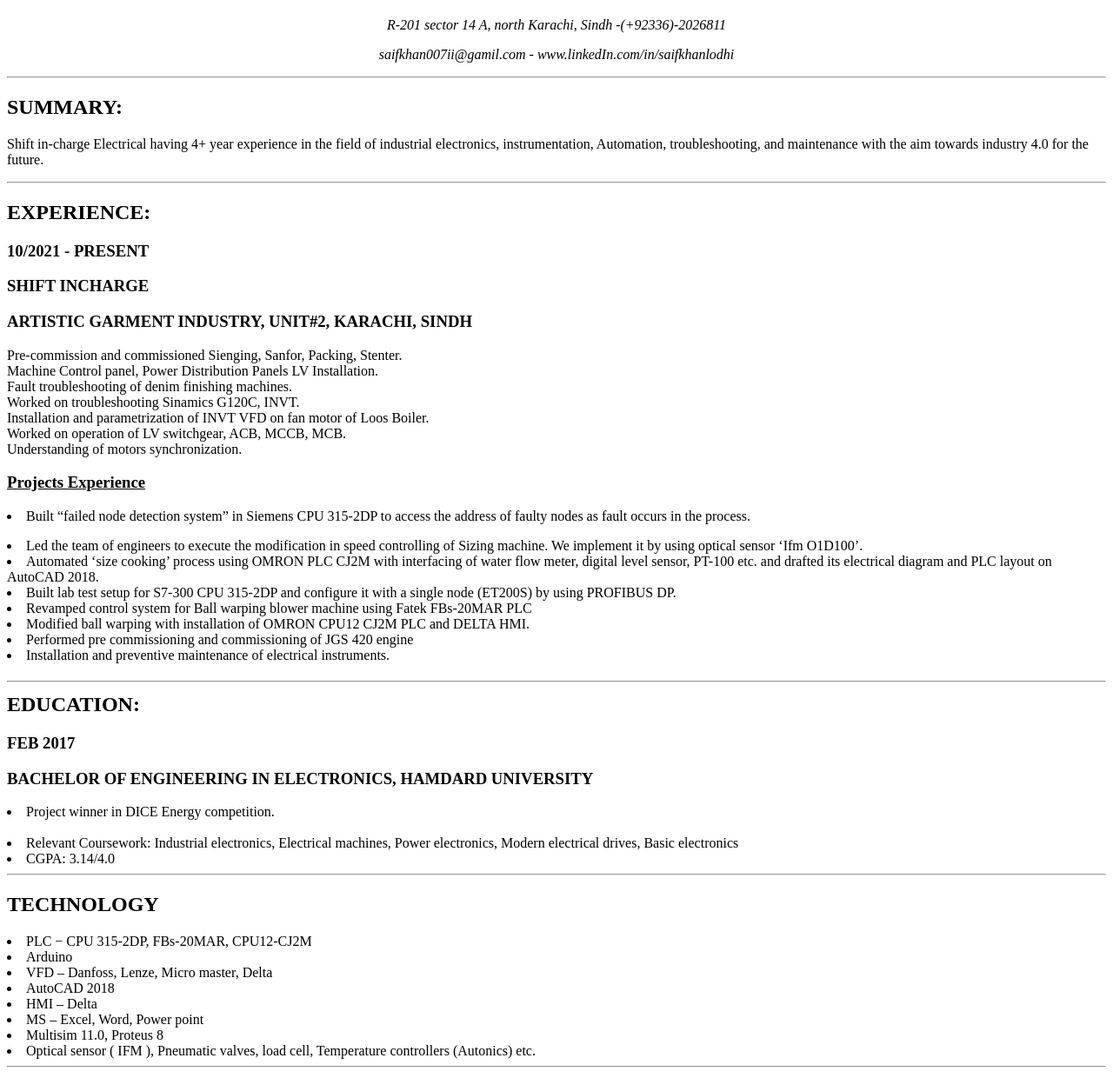
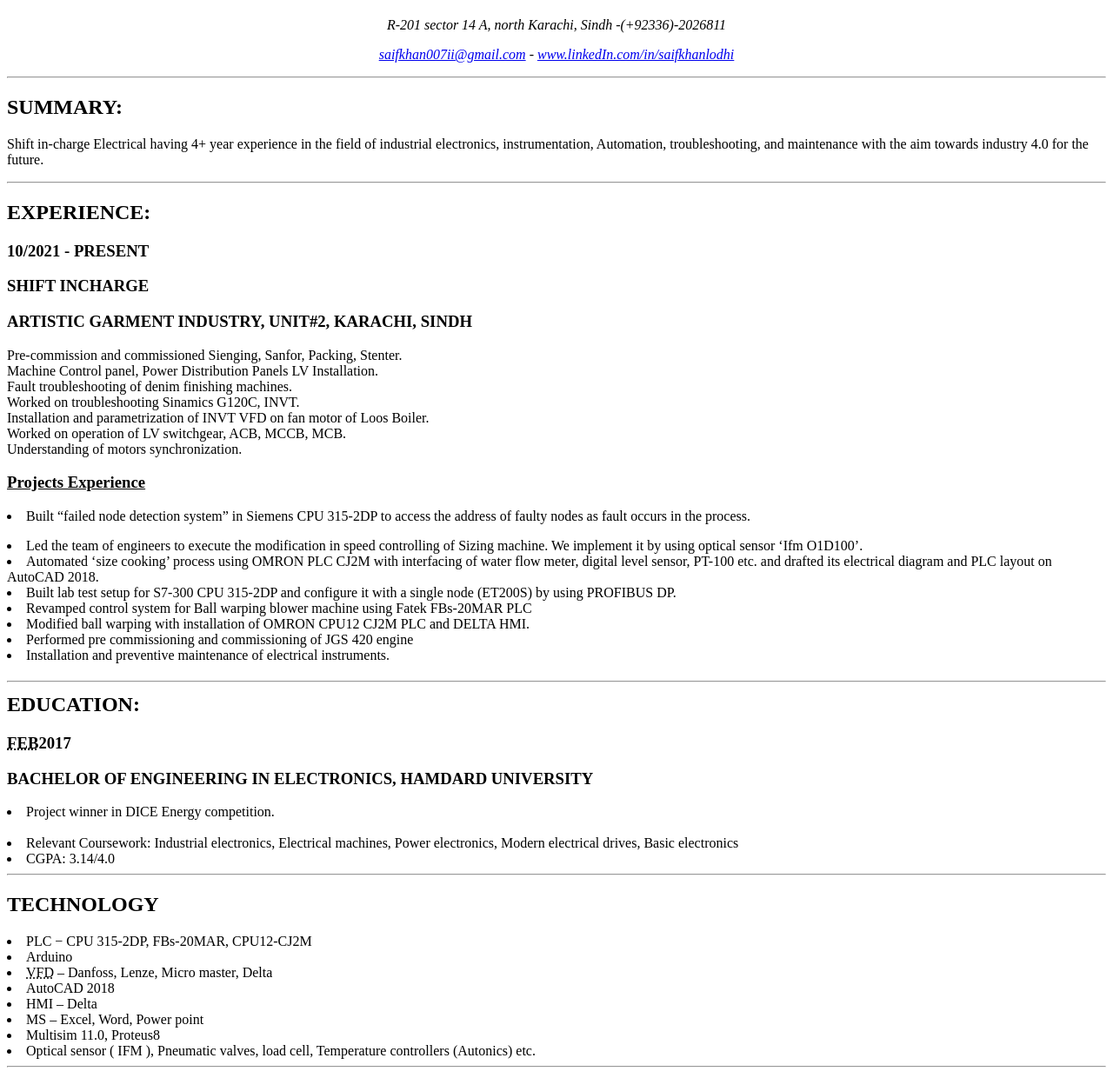
Before and after one commit to engrsaifkhan/My-resume, a plain HTML site: page index.html in a window 1280 px wide. Shown: the part 60-1300 px from the top of the page at 87% size. Drawn offline with Linux system fonts and the light colour scheme.

Commit message:
link provide to e-mail and linkedIn profile

```diff
--- a/index.html
+++ b/index.html
@@ -17,8 +17,10 @@
 </head>
 <body>
   <h1><strong>Muhammad Saif Khan Lodhi</strong></h1>
+<address>
   <p id="address">R-201 sector 14 A, north Karachi, Sindh -(+92336)-2026811</p>
-    <p id="address">saifkhan007ii@gamil.com - www.linkedIn.com/in/saifkhanlodhi</p>
+    <p id="address"><a href="mailto:saifkhan007ii@gmail.com">saifkhan007ii@gmail.com</a> - <a href="https://www.linkedin.com/in/saifkhanlodhi/">www.linkedIn.com/in/saifkhanlodhi</a></p>
+</address>
     <hr>
         <h2><strong>SUMMARY:</strong></h2>
         <p>Shift in-charge Electrical having 4+ year experience in the field of industrial electronics,
@@ -53,7 +55,7 @@ PLC</li>
 <li>Installation and preventive maintenance of electrical instruments.</li>
 </p>
 <h2><hr><strong>EDUCATION:</strong></h2>
-<h3>FEB 2017</h3>
+<h3><abbr title="February">FEB</abbr>2017</h3>
 <h3>BACHELOR OF ENGINEERING IN ELECTRONICS, HAMDARD UNIVERSITY</h3>
 <p><li>Project winner in DICE Energy competition.</li><br>
 <li>Relevant Coursework: Industrial electronics, Electrical machines, Power electronics,
@@ -62,13 +64,13 @@ Modern electrical drives, Basic electronics</li>
 <h2><strong>TECHNOLOGY</strong></h2>
 <p><li>PLC − CPU 315-2DP, FBs-20MAR, CPU12-CJ2M</li>
   <li>Arduino</li>
-  <li>VFD – Danfoss, Lenze, Micro master, Delta
+  <li><acronym title="Variable Frequency Drive">VFD</acronym> – Danfoss, Lenze, Micro master, Delta
 </li>
   <li>AutoCAD 2018</li>
   <li>HMI – Delta</li>
   <li>MS – Excel, Word, Power point
 </li>
-  <li>Multisim 11.0, Proteus 8
+  <li>Multisim 11.0, Proteus8
 </li>
   <li>Optical sensor ( IFM ), Pneumatic valves,
 load cell, Temperature controllers
```
